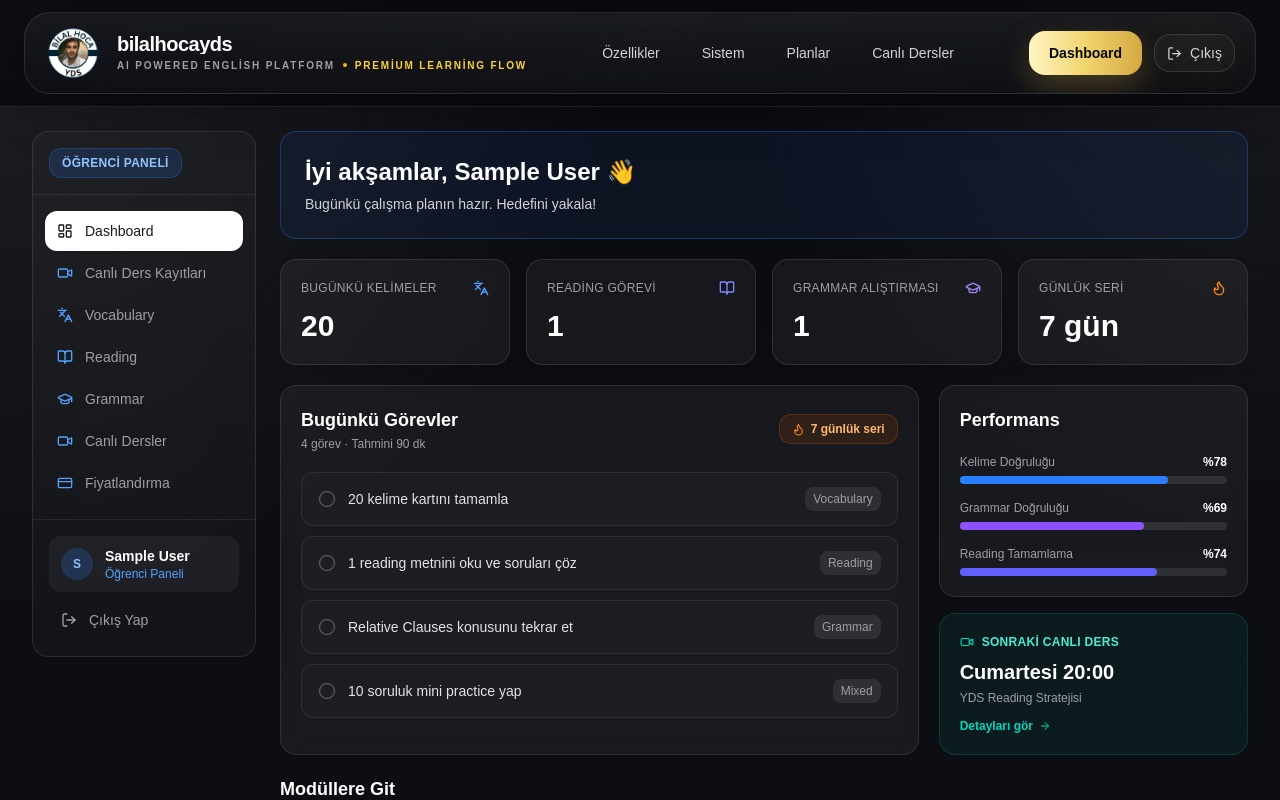
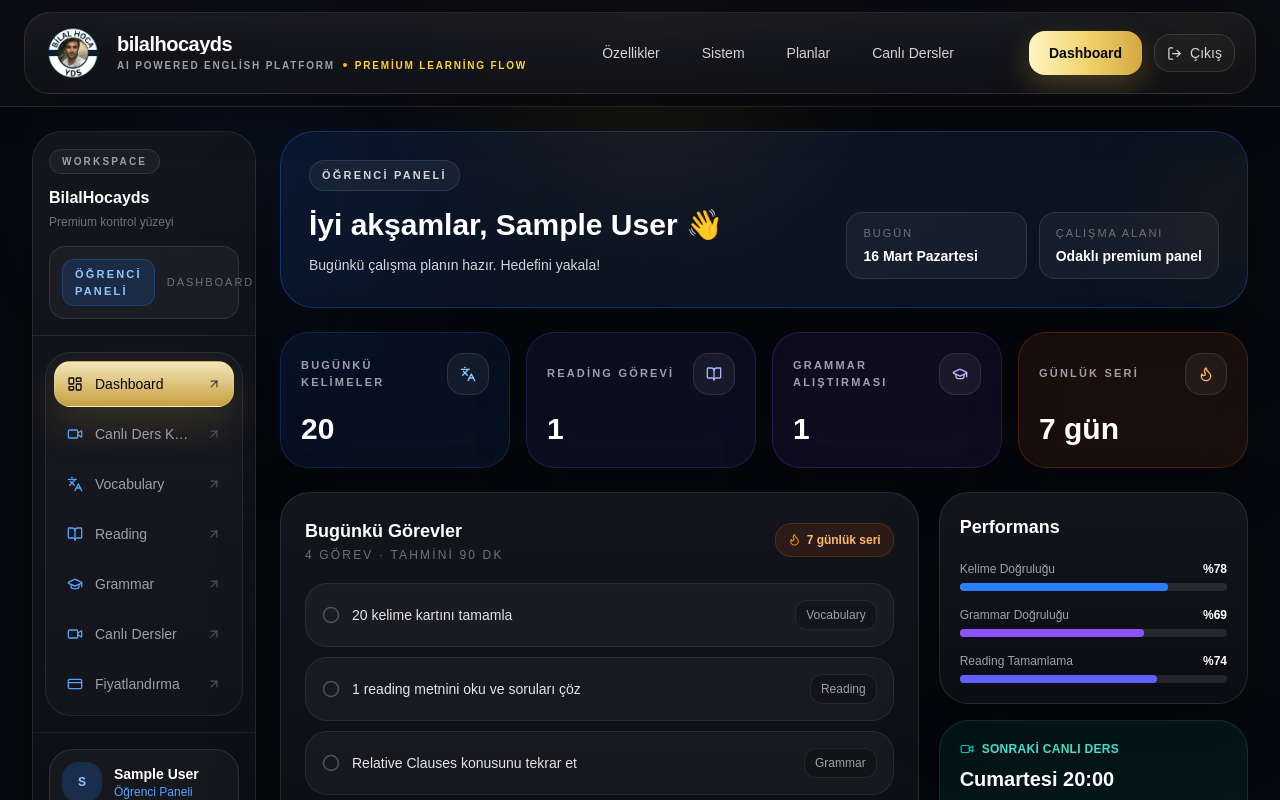
Before and after one commit to bilalcelimli-spec/bilalhocayds, a Next.js app: page /dashboard in a window 1280 px wide. Shown: the top 800 px of the page. Built offline with nearby package versions, Linux system fonts and the light colour scheme; no server answers; sample sign-in values are in the browser's storage.

Commit message:
feat: redesign premium dashboards

```diff
--- a/src/app/dashboard/live-recordings/page.tsx
+++ b/src/app/dashboard/live-recordings/page.tsx
@@ -85,11 +85,11 @@ export default async function DashboardLiveRecordingsPage() {
       userRole={session.user.role}
     >
       <div className="grid gap-4 md:grid-cols-3">
-        <div className="rounded-2xl border border-sky-500/20 bg-sky-500/8 p-5">
+        <div className="rounded-[28px] border border-sky-500/20 bg-sky-500/8 p-5 shadow-[0_18px_50px_rgba(0,0,0,0.18)]">
           <p className="text-xs font-semibold uppercase tracking-wide text-sky-300">Toplam Kayıt</p>
           <p className="mt-2 text-3xl font-black text-white">{recordingCount}</p>
         </div>
-        <div className="rounded-2xl border border-emerald-500/20 bg-emerald-500/8 p-5">
+        <div className="rounded-[28px] border border-emerald-500/20 bg-emerald-500/8 p-5 shadow-[0_18px_50px_rgba(0,0,0,0.18)]">
           <p className="text-xs font-semibold uppercase tracking-wide text-emerald-300">Erişim Durumu</p>
           <p className="mt-2 text-sm font-semibold text-white">
             {hasLiveRecordingsAccess ? "Aktif" : "Pasif"}
@@ -100,7 +100,7 @@ export default async function DashboardLiveRecordingsPage() {
               : "Canlı ders erişimi olan aktif bir üyelik gerekiyor."}
           </p>
         </div>
-        <div className="rounded-2xl border border-white/10 bg-white/5 p-5">
+        <div className="rounded-[28px] border border-white/10 bg-[linear-gradient(180deg,rgba(20,22,30,0.96),rgba(12,14,20,0.92))] p-5 shadow-[0_18px_50px_rgba(0,0,0,0.22)]">
           <p className="text-xs font-semibold uppercase tracking-wide text-zinc-400">Üyelik Bitişi</p>
           <p className="mt-2 text-sm font-semibold text-white">
             {activeSubscription?.endDate
@@ -113,7 +113,7 @@ export default async function DashboardLiveRecordingsPage() {
       </div>
 
       {!hasLiveRecordingsAccess ? (
-        <div className="rounded-2xl border border-amber-400/30 bg-amber-400/10 p-6">
+        <div className="rounded-[30px] border border-amber-400/30 bg-amber-400/10 p-6 shadow-[0_20px_60px_rgba(0,0,0,0.16)]">
           <div className="flex flex-col gap-4 md:flex-row md:items-center md:justify-between">
             <div>
               <p className="text-xs font-semibold uppercase tracking-wide text-amber-200">Erişim Kilitli</p>
@@ -134,7 +134,7 @@ export default async function DashboardLiveRecordingsPage() {
 
       <div className="space-y-3">
         {hasLiveRecordingsAccess && recordings.map((item) => (
-          <div key={item.id} className="rounded-2xl border border-white/10 bg-white/5 p-5">
+          <div key={item.id} className="rounded-[30px] border border-white/10 bg-[linear-gradient(180deg,rgba(20,22,30,0.96),rgba(12,14,20,0.92))] p-5 shadow-[0_20px_60px_rgba(0,0,0,0.22)]">
             <div className="flex flex-col gap-3 md:flex-row md:items-start md:justify-between">
               <div>
                 <h3 className="text-lg font-bold text-white">{item.title}</h3>
@@ -172,14 +172,14 @@ export default async function DashboardLiveRecordingsPage() {
         ))}
 
         {hasLiveRecordingsAccess && recordings.length === 0 ? (
-          <div className="rounded-2xl border border-white/10 bg-white/5 p-10 text-center">
+          <div className="rounded-[30px] border border-white/10 bg-[linear-gradient(180deg,rgba(20,22,30,0.96),rgba(12,14,20,0.92))] p-10 text-center shadow-[0_20px_60px_rgba(0,0,0,0.22)]">
             <Video size={28} className="mx-auto text-zinc-500" />
             <p className="mt-3 text-sm text-zinc-400">Henüz yayınlanmış canlı ders kaydı bulunmuyor.</p>
           </div>
         ) : null}
       </div>
 
-      <div className="rounded-2xl border border-white/10 bg-white/5 p-5">
+      <div className="rounded-[30px] border border-white/10 bg-[linear-gradient(180deg,rgba(20,22,30,0.96),rgba(12,14,20,0.92))] p-5 shadow-[0_20px_60px_rgba(0,0,0,0.22)]">
         <div className="flex items-start gap-3">
           <ShieldCheck size={18} className="mt-0.5 text-emerald-400" />
           <div>
--- a/src/app/dashboard/page.tsx
+++ b/src/app/dashboard/page.tsx
@@ -88,39 +88,38 @@ export default async function DashboardPage() {
       userName={session.user.name ?? undefined}
       userRole={session.user.role}
     >
-      {/* Stats Row */}
       <div className="grid gap-4 sm:grid-cols-2 xl:grid-cols-4">
         {[
-          { label: "Bugünkü Kelimeler", value: "20", Icon: Languages, color: "text-blue-400" },
-          { label: "Reading Görevi", value: "1", Icon: BookOpen, color: "text-indigo-400" },
-          { label: "Grammar Alıştırması", value: "1", Icon: GraduationCap, color: "text-violet-400" },
-          { label: "Günlük Seri", value: "7 gün", Icon: Flame, color: "text-orange-400" },
+          { label: "Bugünkü Kelimeler", value: "20", Icon: Languages, color: "text-blue-300", tone: "border-blue-500/20 bg-blue-500/8" },
+          { label: "Reading Görevi", value: "1", Icon: BookOpen, color: "text-indigo-300", tone: "border-indigo-500/20 bg-indigo-500/8" },
+          { label: "Grammar Alıştırması", value: "1", Icon: GraduationCap, color: "text-violet-300", tone: "border-violet-500/20 bg-violet-500/8" },
+          { label: "Günlük Seri", value: "7 gün", Icon: Flame, color: "text-orange-300", tone: "border-orange-500/20 bg-orange-500/8" },
         ].map((s) => (
           <div
             key={s.label}
-            className="rounded-2xl border border-white/10 bg-white/5 p-5 backdrop-blur-sm"
+            className={"rounded-[28px] border p-5 shadow-[0_18px_50px_rgba(0,0,0,0.22)] backdrop-blur-xl " + s.tone}
           >
             <div className="flex items-center justify-between">
-              <p className="text-xs font-medium uppercase tracking-wide text-zinc-400">
+              <p className="text-[11px] font-semibold uppercase tracking-[0.2em] text-zinc-400">
                 {s.label}
               </p>
-              <s.Icon size={16} className={s.color} />
+              <div className="rounded-2xl border border-white/10 bg-white/[0.05] p-3">
+                <s.Icon size={16} className={s.color} />
+              </div>
             </div>
-            <p className="mt-3 text-3xl font-black text-white">{s.value}</p>
+            <p className="mt-4 text-3xl font-black text-white">{s.value}</p>
           </div>
         ))}
       </div>
 
-      {/* Middle section */}
       <div className="grid gap-5 lg:grid-cols-3">
-        {/* Today's tasks */}
-        <div className="rounded-2xl border border-white/10 bg-white/5 p-5 backdrop-blur-sm lg:col-span-2">
+        <div className="rounded-[30px] border border-white/10 bg-[linear-gradient(180deg,rgba(20,22,30,0.96),rgba(12,14,20,0.92))] p-6 shadow-[0_24px_70px_rgba(0,0,0,0.24)] backdrop-blur-xl lg:col-span-2">
           <div className="mb-5 flex items-center justify-between">
             <div>
               <h2 className="text-lg font-bold text-white">Bugünkü Görevler</h2>
-              <p className="mt-0.5 text-xs text-zinc-400">4 görev · Tahmini 90 dk</p>
+              <p className="mt-0.5 text-xs uppercase tracking-[0.18em] text-zinc-500">4 görev · Tahmini 90 dk</p>
             </div>
-            <div className="flex items-center gap-1.5 rounded-xl border border-orange-500/20 bg-orange-500/10 px-3 py-1.5">
+            <div className="flex items-center gap-1.5 rounded-2xl border border-orange-500/20 bg-orange-500/10 px-3 py-2">
               <Flame size={13} className="text-orange-400" />
               <span className="text-xs font-semibold text-orange-300">7 günlük seri</span>
             </div>
@@ -130,7 +129,7 @@ export default async function DashboardPage() {
             {todayTasks.map((task) => (
               <div
                 key={task.id}
-                className="flex items-center gap-3 rounded-xl border border-white/8 bg-white/[0.02] px-4 py-3.5"
+                className="flex items-center gap-3 rounded-[22px] border border-white/8 bg-white/[0.04] px-4 py-4"
               >
                 {task.done ? (
                   <CheckCircle2 size={18} className="shrink-0 text-emerald-400" />
@@ -140,7 +139,7 @@ export default async function DashboardPage() {
                 <p className="min-w-0 flex-1 truncate text-sm font-medium text-zinc-200">
                   {task.label}
                 </p>
-                <span className="shrink-0 rounded-lg bg-white/8 px-2 py-1 text-xs text-zinc-400">
+                <span className="shrink-0 rounded-xl border border-white/8 bg-black/20 px-2.5 py-1.5 text-xs text-zinc-400">
                   {task.module}
                 </span>
               </div>
@@ -148,9 +147,8 @@ export default async function DashboardPage() {
           </div>
         </div>
 
-        {/* Performance & next class */}
         <div className="space-y-4">
-          <div className="rounded-2xl border border-white/10 bg-white/5 p-5 backdrop-blur-sm">
+          <div className="rounded-[30px] border border-white/10 bg-[linear-gradient(180deg,rgba(20,22,30,0.96),rgba(12,14,20,0.92))] p-5 shadow-[0_24px_70px_rgba(0,0,0,0.24)] backdrop-blur-xl">
             <h2 className="mb-5 text-lg font-bold text-white">Performans</h2>
             <div className="space-y-4">
               {[
@@ -174,8 +172,7 @@ export default async function DashboardPage() {
             </div>
           </div>
 
-          {/* Next live class */}
-          <div className="rounded-2xl border border-teal-500/20 bg-teal-500/8 p-5">
+          <div className="rounded-[30px] border border-teal-500/20 bg-teal-500/8 p-5 shadow-[0_24px_70px_rgba(0,0,0,0.18)]">
             <div className="mb-2 flex items-center gap-2">
               <Video size={14} className="text-teal-400" />
               <p className="text-xs font-semibold uppercase tracking-wide text-teal-300">
@@ -202,8 +199,9 @@ export default async function DashboardPage() {
             <Link
               key={m.href}
               href={m.href}
-              className="group relative overflow-hidden rounded-2xl border border-white/10 bg-white/5 p-5 transition-all hover:-translate-y-0.5 hover:border-white/20 hover:bg-white/8"
+              className="group relative overflow-hidden rounded-[28px] border border-white/10 bg-[linear-gradient(180deg,rgba(20,22,30,0.96),rgba(12,14,20,0.92))] p-5 shadow-[0_20px_60px_rgba(0,0,0,0.22)] transition-all hover:-translate-y-0.5 hover:border-white/20"
             >
+              <div className="pointer-events-none absolute -right-8 top-4 h-24 w-24 rounded-full bg-white/5 blur-2xl" />
               <div
                 className={`mb-4 inline-flex h-10 w-10 items-center justify-center rounded-xl bg-gradient-to-br ${m.gradient}`}
               >
@@ -223,8 +221,7 @@ export default async function DashboardPage() {
         </div>
       </div>
 
-      {/* AI Feature banner */}
-      <div className="rounded-2xl border border-fuchsia-500/20 bg-gradient-to-r from-fuchsia-900/25 via-indigo-900/15 to-cyan-900/15 p-5 sm:p-6">
+      <div className="rounded-[30px] border border-fuchsia-500/20 bg-gradient-to-r from-fuchsia-900/25 via-indigo-900/15 to-cyan-900/15 p-5 shadow-[0_24px_70px_rgba(0,0,0,0.18)] sm:p-6">
         <div className="flex flex-col gap-4 sm:flex-row sm:items-center sm:justify-between">
           <div className="flex items-start gap-4">
             <div className="flex h-10 w-10 shrink-0 items-center justify-center rounded-xl border border-fuchsia-500/30 bg-fuchsia-500/15">
--- a/src/components/dashboard/shell.tsx
+++ b/src/components/dashboard/shell.tsx
@@ -5,6 +5,7 @@ import { usePathname } from "next/navigation";
 import { useState } from "react";
 import { signOut } from "next-auth/react";
 import {
+  ArrowUpRight,
   BookOpen,
   CalendarDays,
   CreditCard,
@@ -95,32 +96,51 @@ export function DashboardShell({
 }: DashboardShellProps) {
   const [open, setOpen] = useState(false);
   const pathname = usePathname();
+  const todayLabel = new Intl.DateTimeFormat("tr-TR", {
+    weekday: "long",
+    day: "numeric",
+    month: "long",
+  }).format(new Date());
   const theme =
     roleTheme[(userRole as keyof typeof roleTheme) ?? "STUDENT"] ??
     roleTheme.STUDENT;
 
   const sidebarContent = (
-    <aside className="flex h-full flex-col">
-      {/* Role badge */}
-      <div className="flex items-center justify-between border-b border-white/8 px-4 py-4">
+    <aside className="flex h-full flex-col bg-[linear-gradient(180deg,rgba(20,22,30,0.98),rgba(11,13,18,0.96))]">
+      <div className="border-b border-white/8 px-4 py-4">
+        <div className="flex items-start justify-between gap-3">
+          <div>
+            <div className="inline-flex items-center gap-2 rounded-full border border-white/10 bg-white/[0.04] px-3 py-1 text-[10px] font-semibold uppercase tracking-[0.22em] text-zinc-400">
+              Workspace
+            </div>
+            <p className="mt-3 text-base font-black text-white">BilalHocayds</p>
+            <p className="mt-1 text-xs text-zinc-500">Premium kontrol yüzeyi</p>
+          </div>
+          <button
+            onClick={() => setOpen(false)}
+            className="rounded-xl border border-white/10 bg-white/[0.04] p-2 text-zinc-500 transition hover:text-white lg:hidden"
+          >
+            <X size={18} />
+          </button>
+        </div>
+
+        <div className="mt-4 flex items-center justify-between gap-3 rounded-2xl border border-white/10 bg-white/[0.04] px-3 py-3">
           <span
             className={cn(
-            "rounded-xl px-3 py-1.5 text-xs font-bold uppercase tracking-wide",
+              "rounded-xl px-3 py-1.5 text-[11px] font-bold uppercase tracking-[0.2em]",
               theme.badge,
             )}
           >
             {roleLabel}
           </span>
-        <button
-          onClick={() => setOpen(false)}
-          className="rounded-lg p-1 text-zinc-500 hover:text-white lg:hidden"
-        >
-          <X size={18} />
-        </button>
+          <span className="text-[11px] font-medium uppercase tracking-[0.18em] text-zinc-500">
+            Dashboard
+          </span>
+        </div>
       </div>
 
-      {/* Navigation */}
-      <nav className="flex-1 overflow-y-auto space-y-0.5 px-3 py-4">
+      <nav className="flex-1 overflow-y-auto px-3 py-4">
+        <div className="space-y-1 rounded-[26px] border border-white/8 bg-white/[0.025] p-2">
         {navItems.map((item) => {
           const Icon = hrefIconMap[item.href] ?? Settings;
           const isActive =
@@ -137,32 +157,40 @@ export function DashboardShell({
               href={item.href}
               onClick={() => setOpen(false)}
               className={cn(
-                "flex items-center gap-3 rounded-xl px-3 py-2.5 text-sm font-medium transition-all duration-150",
+                "group flex items-center gap-3 rounded-2xl px-3 py-3 text-sm font-medium transition-all duration-150",
                 isActive
-                  ? "bg-white text-zinc-900 shadow-sm"
-                  : "text-zinc-400 hover:bg-white/8 hover:text-white",
+                  ? "border border-white/10 bg-[linear-gradient(180deg,rgba(255,244,194,0.94),rgba(212,168,67,0.94))] text-zinc-950 shadow-[0_18px_40px_rgba(212,168,67,0.18)]"
+                  : "border border-transparent text-zinc-400 hover:border-white/8 hover:bg-white/[0.05] hover:text-white",
               )}
             >
               <Icon
                 size={16}
                 className={cn(
                   "shrink-0",
-                  isActive ? "text-zinc-900" : theme.icon,
+                  isActive ? "text-zinc-950" : theme.icon,
                 )}
               />
-              <span>{item.label}</span>
+              <span className="min-w-0 flex-1 truncate">{item.label}</span>
+              <ArrowUpRight
+                size={14}
+                className={cn(
+                  "shrink-0 transition",
+                  isActive ? "text-zinc-950/70" : "text-zinc-600 group-hover:text-zinc-300",
+                )}
+              />
             </Link>
           );
         })}
+        </div>
       </nav>
 
-      {/* User + logout */}
-      <div className="space-y-2 border-t border-white/8 p-4">
+      <div className="space-y-3 border-t border-white/8 p-4">
         {userName && (
-          <div className="flex items-center gap-3 rounded-xl bg-white/5 px-3 py-2.5">
+          <div className="rounded-[24px] border border-white/10 bg-white/[0.04] p-3">
+            <div className="flex items-center gap-3">
             <div
               className={cn(
-                "flex h-8 w-8 shrink-0 items-center justify-center rounded-full text-xs font-bold",
+                "flex h-10 w-10 shrink-0 items-center justify-center rounded-2xl text-xs font-bold",
                 theme.avatar,
               )}
             >
@@ -175,10 +203,14 @@ export function DashboardShell({
               <p className={cn("truncate text-xs", theme.icon)}>{roleLabel}</p>
             </div>
             </div>
+            <div className="mt-3 rounded-2xl border border-white/8 bg-black/20 px-3 py-2 text-[11px] uppercase tracking-[0.18em] text-zinc-500">
+              {todayLabel}
+            </div>
+          </div>
         )}
         <button
           onClick={() => signOut({ callbackUrl: "/" })}
-          className="flex w-full items-center gap-3 rounded-xl px-3 py-2.5 text-sm font-medium text-zinc-400 transition-all hover:bg-red-500/8 hover:text-red-400"
+          className="flex w-full items-center gap-3 rounded-2xl border border-white/10 bg-white/[0.03] px-3 py-3 text-sm font-medium text-zinc-300 transition-all hover:border-red-500/20 hover:bg-red-500/8 hover:text-red-400"
         >
           <LogOut size={16} className="shrink-0" />
           <span>Çıkış Yap</span>
@@ -188,8 +220,10 @@ export function DashboardShell({
   );
 
   return (
-    <div className="min-h-screen">
-      {/* Mobile backdrop */}
+    <div className="min-h-screen bg-[#06080d] text-white">
+      <div className="pointer-events-none fixed inset-0 bg-[radial-gradient(circle_at_top,rgba(212,168,67,0.12),transparent_28%),radial-gradient(circle_at_20%_20%,rgba(59,130,246,0.08),transparent_24%)]" />
+      <div className="pointer-events-none fixed inset-0 opacity-[0.06] [background-image:linear-gradient(rgba(255,255,255,0.08)_1px,transparent_1px),linear-gradient(90deg,rgba(255,255,255,0.08)_1px,transparent_1px)] [background-size:32px_32px]" />
+
       {open && (
         <div
           className="fixed inset-0 z-40 bg-black/60 backdrop-blur-sm lg:hidden"
@@ -197,55 +231,78 @@ export function DashboardShell({
         />
       )}
 
-      {/* Mobile sidebar */}
       <div
         className={cn(
-          "fixed inset-y-0 left-0 z-50 w-64 border-r border-white/10 bg-[#07101f] transition-transform duration-300 ease-in-out lg:hidden",
+          "fixed inset-y-0 left-0 z-50 w-72 border-r border-white/10 bg-[#0a0d14] transition-transform duration-300 ease-in-out lg:hidden",
           open ? "translate-x-0" : "-translate-x-full",
         )}
       >
         {sidebarContent}
       </div>
 
-      <div className="mx-auto max-w-[1400px] px-4 py-6 sm:px-6 lg:px-8">
+      <div className="relative mx-auto max-w-[1440px] px-4 py-6 sm:px-6 lg:px-8">
         <div className="flex gap-6 lg:items-start">
-          {/* Desktop sidebar */}
           <div className="hidden w-56 shrink-0 lg:block">
-            <div className="sticky top-24 overflow-hidden rounded-2xl border border-white/10 bg-white/[0.03] backdrop-blur-xl">
+            <div className="sticky top-24 overflow-hidden rounded-[30px] border border-white/10 bg-[linear-gradient(180deg,rgba(20,22,30,0.96),rgba(12,14,20,0.92))] shadow-[0_30px_80px_rgba(0,0,0,0.28)] backdrop-blur-xl">
               {sidebarContent}
             </div>
           </div>
 
-          {/* Main content */}
-          <main className="min-w-0 flex-1 space-y-5">
-            {/* Mobile top bar */}
-            <div className="flex items-center gap-3 lg:hidden">
+          <main className="min-w-0 flex-1 space-y-6">
+            <div className="flex items-center justify-between gap-3 lg:hidden">
+              <div className="flex items-center gap-3">
               <button
                 onClick={() => setOpen(true)}
-                className="rounded-xl border border-white/15 bg-white/5 p-2.5 text-white transition hover:bg-white/10"
+                className="rounded-2xl border border-white/12 bg-white/[0.04] p-2.5 text-white transition hover:bg-white/[0.08]"
               >
                 <Menu size={20} />
               </button>
               <span
                 className={cn(
-                  "rounded-xl px-3 py-1.5 text-xs font-bold uppercase tracking-wide",
+                  "rounded-xl px-3 py-1.5 text-xs font-bold uppercase tracking-[0.2em]",
                   theme.badge,
                 )}
               >
                 {roleLabel}
               </span>
             </div>
+              <div className="rounded-xl border border-white/10 bg-white/[0.04] px-3 py-2 text-[11px] uppercase tracking-[0.18em] text-zinc-500">
+                {todayLabel}
+              </div>
+            </div>
 
-            {/* Page header */}
             <div
-              className={cn("rounded-2xl border p-5 sm:p-6", theme.highlight)}
+              className={cn(
+                "relative overflow-hidden rounded-[34px] border p-6 shadow-[0_30px_80px_rgba(0,0,0,0.28)] sm:p-7",
+                theme.highlight,
+              )}
             >
-              <h1 className="text-xl font-black text-white sm:text-2xl">
+              <div className="pointer-events-none absolute inset-0 bg-[linear-gradient(120deg,transparent,rgba(255,255,255,0.04),transparent)] opacity-40" />
+              <div className="pointer-events-none absolute -right-10 top-6 h-28 w-28 rounded-full bg-amber-400/10 blur-3xl" />
+              <div className="relative flex flex-col gap-4 lg:flex-row lg:items-end lg:justify-between">
+                <div>
+                  <div className="inline-flex items-center gap-2 rounded-full border border-white/10 bg-white/[0.05] px-3 py-1.5 text-[11px] font-semibold uppercase tracking-[0.2em] text-zinc-300">
+                    {roleLabel}
+                  </div>
+                  <h1 className="mt-4 text-2xl font-black text-white sm:text-3xl">
                     {title}
                   </h1>
                   {subtitle && (
-                <p className="mt-1.5 text-sm text-zinc-300">{subtitle}</p>
+                    <p className="mt-2 max-w-2xl text-sm leading-7 text-zinc-300">{subtitle}</p>
                   )}
+                </div>
+
+                <div className="grid gap-3 sm:grid-cols-2 lg:min-w-[320px]">
+                  <div className="rounded-2xl border border-white/10 bg-white/[0.05] px-4 py-3">
+                    <p className="text-[11px] uppercase tracking-[0.18em] text-zinc-500">Bugün</p>
+                    <p className="mt-1 text-sm font-semibold text-white">{todayLabel}</p>
+                  </div>
+                  <div className="rounded-2xl border border-white/10 bg-white/[0.05] px-4 py-3">
+                    <p className="text-[11px] uppercase tracking-[0.18em] text-zinc-500">Çalışma Alanı</p>
+                    <p className="mt-1 text-sm font-semibold text-white">Odaklı premium panel</p>
+                  </div>
+                </div>
+              </div>
             </div>
 
             {children}
```
Also changed, not shown: src/app/admin/page.tsx (+7 -14 lines), src/app/teacher/page.tsx (+6 -12 lines). Lines whose indentation alone changed are shown as unchanged.
